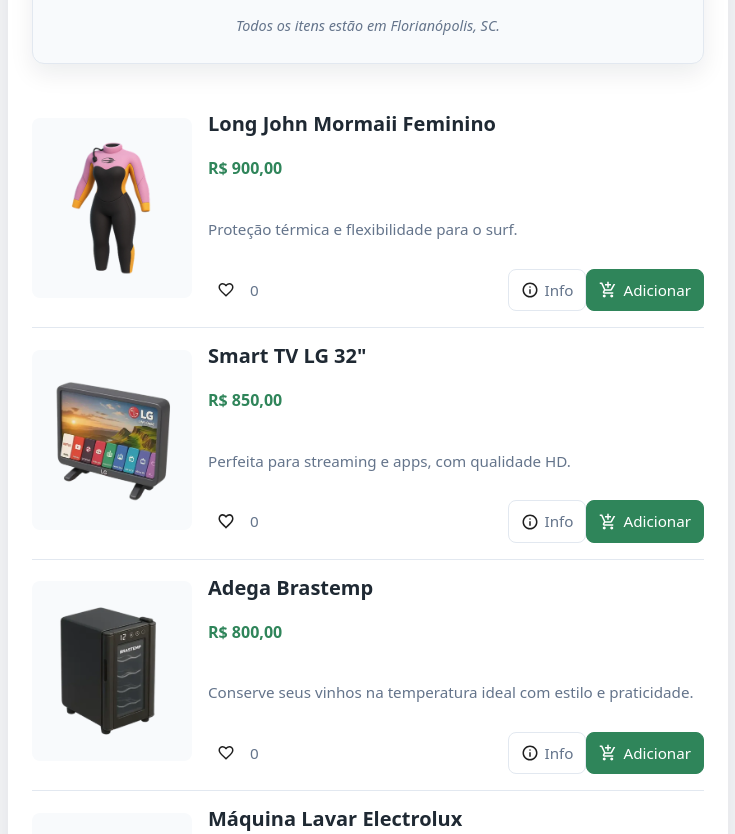
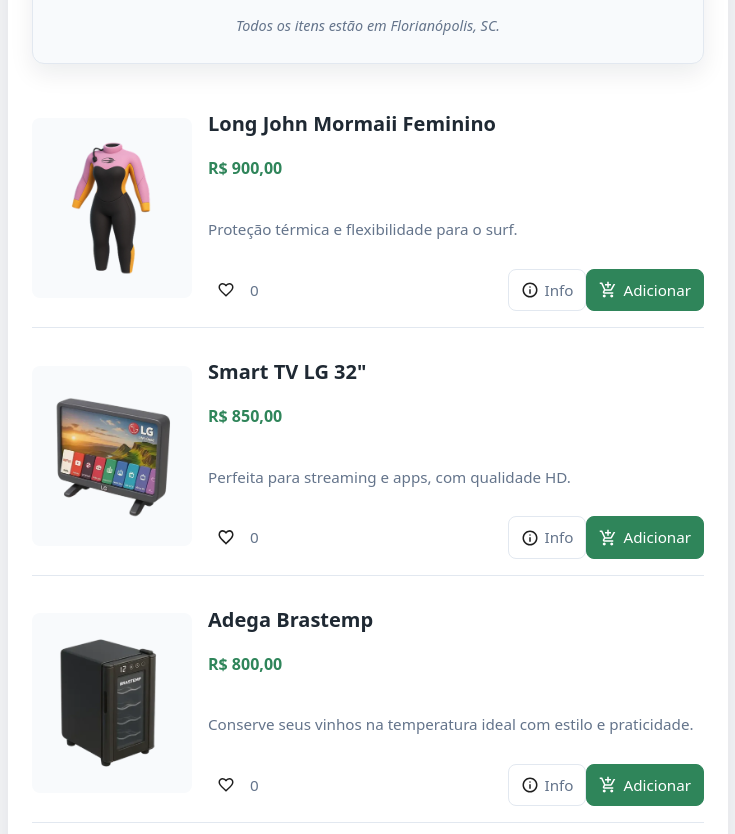
Before and after one commit to bolivaralencastro/bazar-cassi-boli-kai, a website with bundled scripts: page docs/index.html in a window 1280 px wide. Shown: the part 704-1538 px from the top of the page, without its empty margins (272-1007 px from the left). Built offline with nearby package versions, Linux system fonts and the light colour scheme; some packages are replaced by stand-ins of ours; no server answers; the database is empty.

Commit message:
Corrigir gaps: adicionar espaçamento vertical entre cards e horizontal entre botões info/adicionar

```diff
--- a/src/styles/components/_product-card.scss
+++ b/src/styles/components/_product-card.scss
@@ -1,5 +1,11 @@
 @use '../abstracts/tokens' as *;
 @use '../abstracts/mixins' as *;
+
+#productList {
+  display: flex;
+  flex-direction: column;
+  gap: space(2);
+}
 
 .product-list-item {
   display: flex;
@@ -64,7 +70,7 @@
   align-items: center;
   justify-content: space-between;
   flex-wrap: wrap;
-  gap: space(1);
+  gap: space(1.5);
   margin-top: auto;
 }
 
```
Also changed, not shown: README.md, docs/css/main.css, 1 other file.
